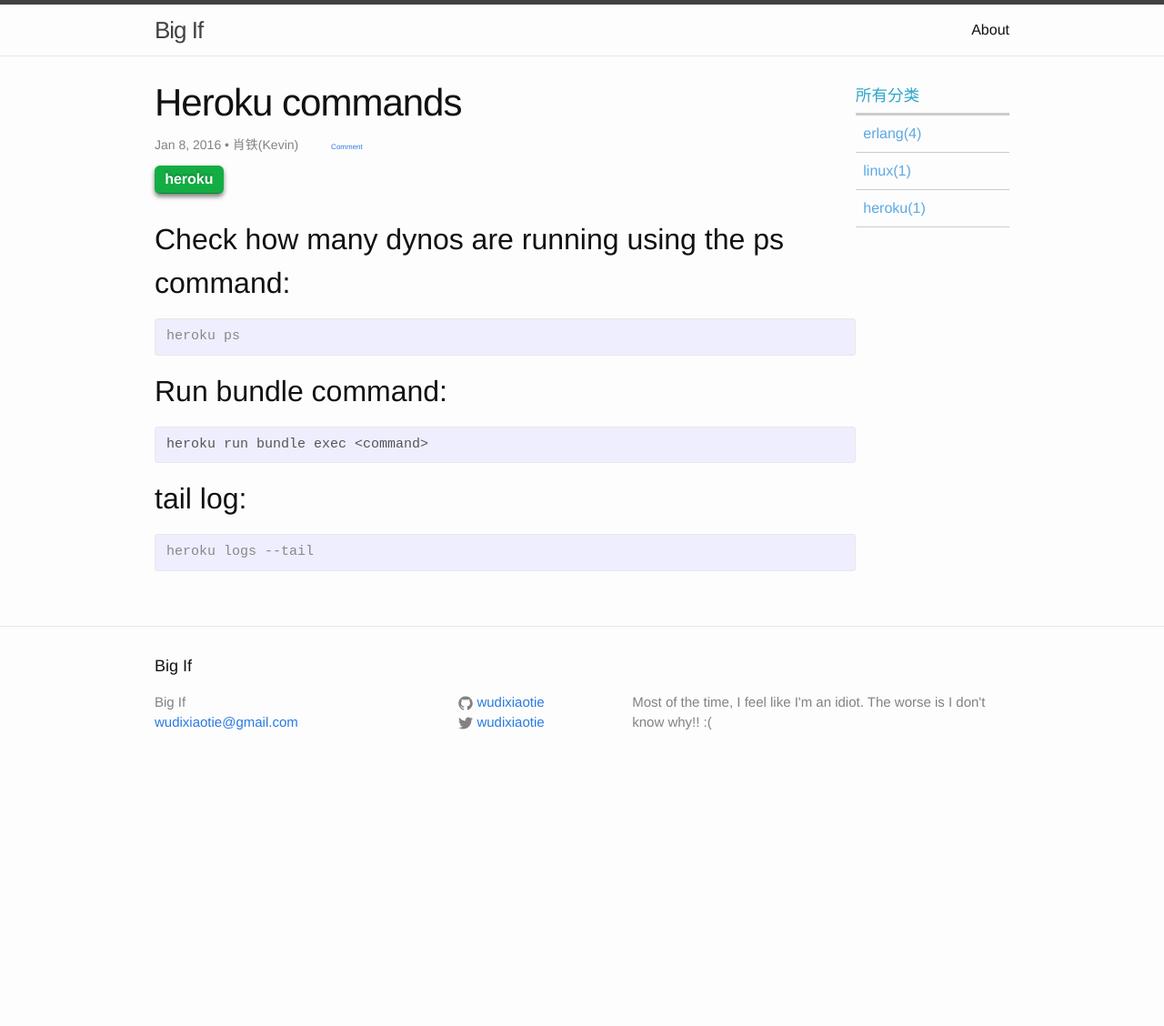
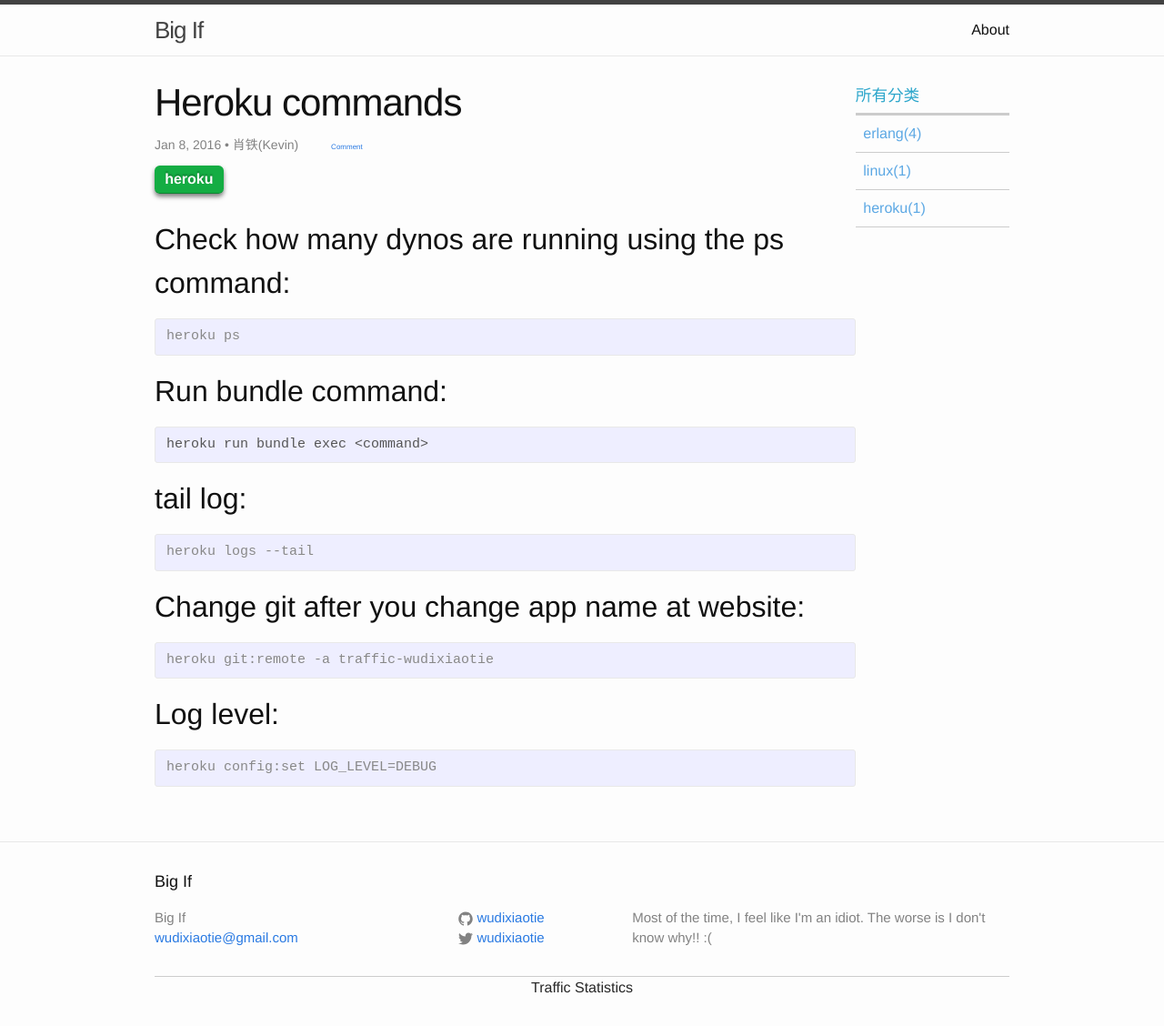
Before and after one commit to wudixiaotie/wudixiaotie.github.io, a Jekyll site: the page built from _posts/2016-01-08-heroku-commands.md, in a window 1280 px wide. Shown: the whole page at 91% size. Built offline with Jekyll 4.4.1, drawn with Linux system fonts in a browser that asks for light colours; comment, search, counter and statistics services are not loaded; before the commit the page ends 900 px from its top, so only the background shows below that.

Commit message:
new post

```diff
--- a/_includes/footer.html
+++ b/_includes/footer.html
@@ -34,6 +34,10 @@
     </div>
 
     <div id="disqus_thread"></div>
+
+    <div class="traffic">
+      <a class="traffic-link" href="https://traffic-wudixiaotie.herokuapp.com/visitors" target="view_window">Traffic Statistics</a>
+    </div>
   </div>
 
 </footer>
--- a/_posts/2016-01-08-heroku-commands.md
+++ b/_posts/2016-01-08-heroku-commands.md
@@ -19,3 +19,13 @@
 {% highlight console %}
 heroku logs --tail
 {% endhighlight %}
+
+##Change git after you change app name at website:
+{% highlight console %}
+heroku git:remote -a traffic-wudixiaotie
+{% endhighlight %}
+
+##Log level:
+{% highlight console %}
+heroku config:set LOG_LEVEL=DEBUG
+{% endhighlight %}
--- a/_sass/_layout.scss
+++ b/_sass/_layout.scss
@@ -366,3 +366,15 @@
     margin-left: 2rem;
     font-size: 0.5rem;
 }
+
+.traffic {
+    text-align: center;
+    border-top: 1px solid #ccc;
+}
+
+.traffic-link {
+    color: #272727;
+}
+.traffic-link:visited {
+    color: #272727;
+}
```
